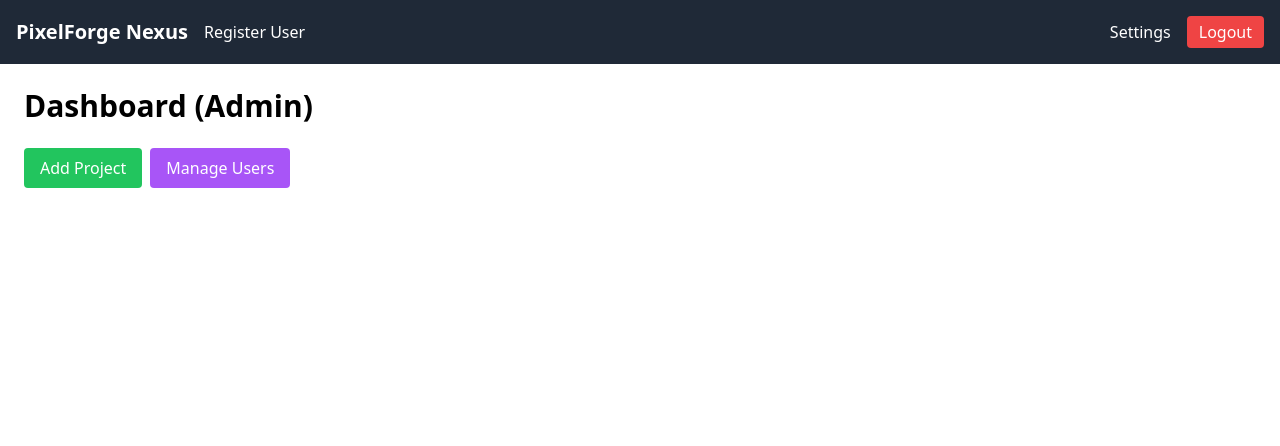
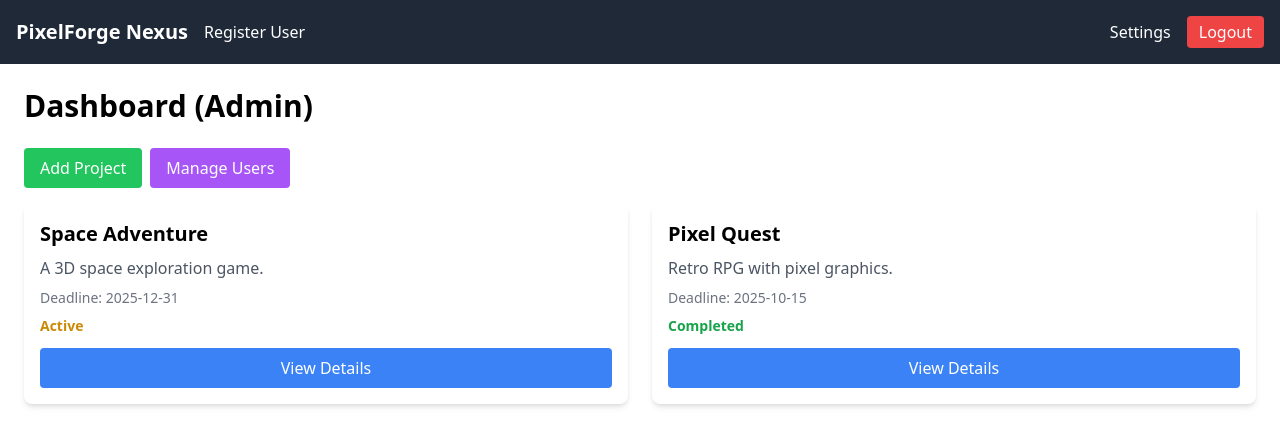
Before and after one commit to 26nidhi/PIXELFORGE_NEXUS, a React (Vite) app in the folder frontend/: page / in a window 1280 px wide. Both pictures are taken after typing "name@example.com", "Sample123" into the empty fields and a click on the button "Login". Shown: the top 446 px of the page. Built offline with nearby package versions, Linux system fonts and the light colour scheme.

Commit message:
updated dashboard

```diff
--- a/frontend/src/App.jsx
+++ b/frontend/src/App.jsx
@@ -1,6 +1,6 @@
 import { BrowserRouter as Router, Routes, Route } from "react-router-dom";
 import LoginPage from "./pages/LoginPage";
-import RegisterPage from "./pages/RegisterPage";
+ import RegisterPage from "./pages/RegisterPage";
 import DashboardPage from "./pages/DashboardPage";
 import ProjectDetailsPage from "./pages/ProjectDetailsPage";
 import SettingsPage from "./pages/SettingsPage";
--- a/frontend/src/pages/DashboardPage.jsx
+++ b/frontend/src/pages/DashboardPage.jsx
@@ -1,17 +1,36 @@
 import { useContext } from "react";
 import { AuthContext } from "../context/AuthContext";
+import ProjectCard from "../components/ProjectCard";
 
 export default function DashboardPage() {
   const { user } = useContext(AuthContext);
 
   if (!user) return <p className="text-center mt-10">Unauthorized</p>;
 
+  // Mock project data
+  const projects = [
+    {
+      id: "1",
+      name: "Space Adventure",
+      description: "A 3D space exploration game.",
+      deadline: "2025-12-31",
+      status: "Active",
+    },
+    {
+      id: "2",
+      name: "Pixel Quest",
+      description: "Retro RPG with pixel graphics.",
+      deadline: "2025-10-15",
+      status: "Completed",
+    },
+  ];
+
   return (
     <div className="p-6">
       <h1 className="text-3xl font-bold mb-6">Dashboard ({user.role})</h1>
 
       {user.role === "Admin" && (
-        <div>
+        <div className="mb-4">
           <button className="bg-green-500 text-white px-4 py-2 rounded mr-2">
             Add Project
           </button>
@@ -22,7 +41,7 @@ export default function DashboardPage() {
       )}
 
       {user.role === "Project Lead" && (
-        <div>
+        <div className="mb-4">
           <button className="bg-blue-500 text-white px-4 py-2 rounded mr-2">
             Assign Developers
           </button>
@@ -32,9 +51,11 @@ export default function DashboardPage() {
         </div>
       )}
 
-      {user.role === "Developer" && (
-        <p>You can view your assigned projects and documents here.</p>
-      )}
+      <div className="grid grid-cols-1 md:grid-cols-2 gap-6">
+        {projects.map((project) => (
+          <ProjectCard key={project.id} project={project} />
+        ))}
+      </div>
     </div>
   );
 }
```
